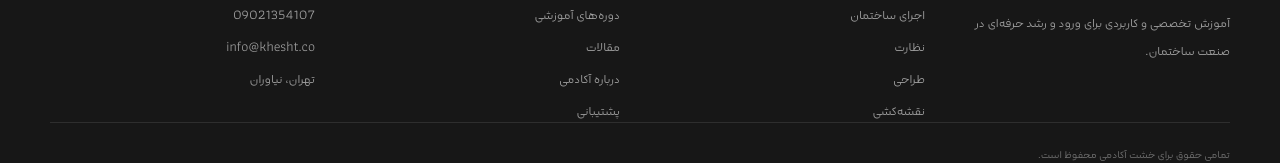
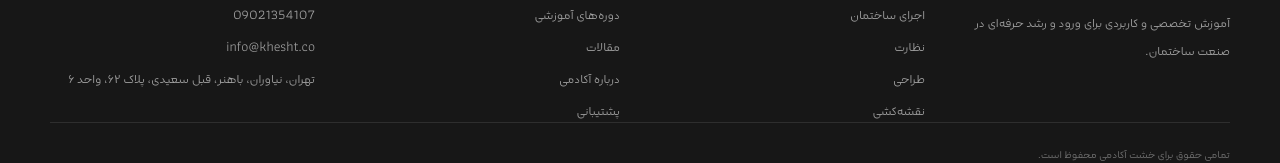
Before and after one commit to ArminNeyrizi/khesht.joinly.ir, a Next.js app: page / in a window 1280 px wide. Shown: the part 2173-2336 px from the top of the page. Built offline with nearby package versions, Linux system fonts and the light colour scheme.

Commit message:
آدرس

```diff
--- a/components/footer.tsx
+++ b/components/footer.tsx
@@ -31,7 +31,7 @@ export function Footer() {
           <div className="mt-4 space-y-3 text-sm text-neutral-400">
             <div>09021354107</div>
             <div>info@khesht.co</div>
-            <div>تهران، نیاوران</div>
+            <div>تهران، نیاوران، باهنر، قبل سعیدی، پلاک ۶۲، واحد ۶</div>
           </div>
         </div>
       </div>
```
